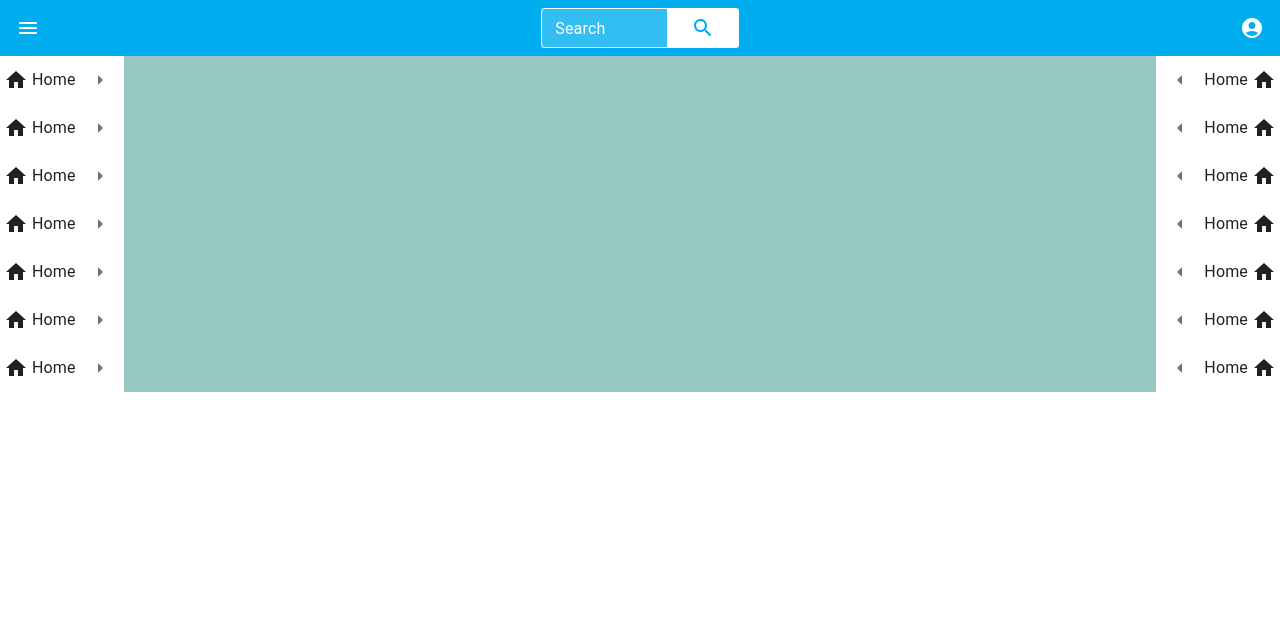
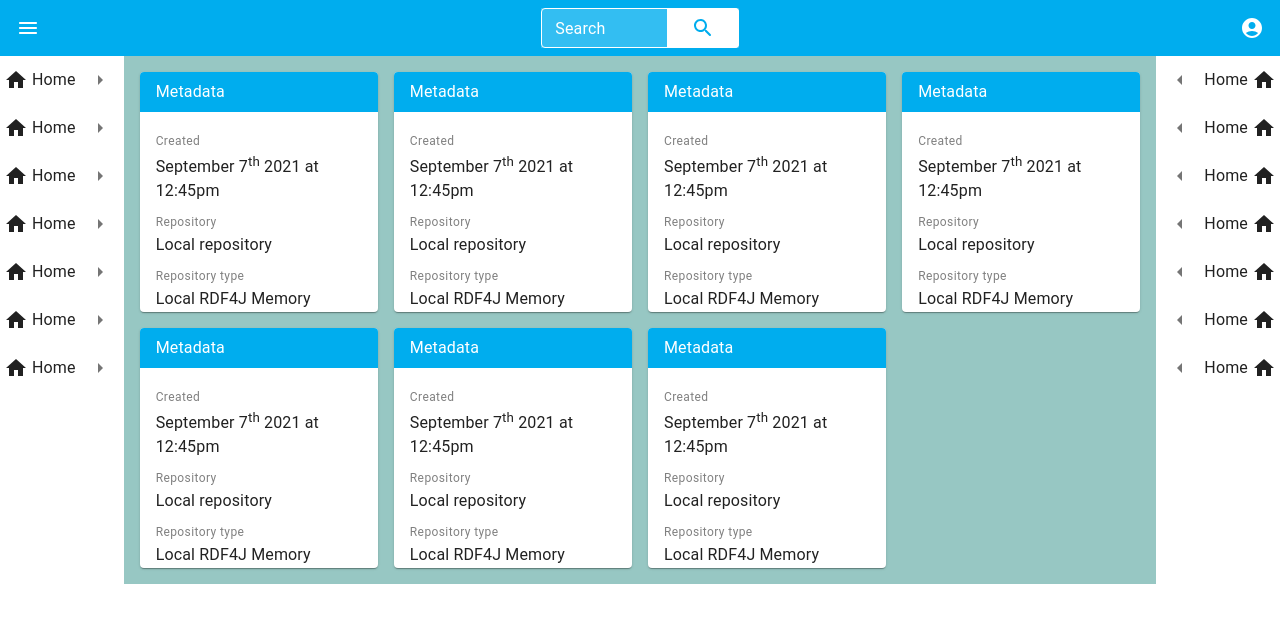
Before and after one commit to patrick-radulian/prototypes, a React (Create React App) app: page / in a window 1280 px wide. Shown: the top 622 px of the page. Built offline with nearby package versions, Linux system fonts and the light colour scheme.

Commit message:
First steps in setting up project-home

```diff
--- a/src/components/body/Body.tsx
+++ b/src/components/body/Body.tsx
@@ -1,12 +1,17 @@
 import React from "react";
 import Navbar from "components/navbar/Navbar";
 import Style from './Body.module.css'
+import ProjectHome from "routes/project-home/project-home";
 
 const Body = () => {
     return (
         <div className={Style.body}>
             <Navbar side="left"/>
-            <main className={Style.main}></main>
+
+            <main className={Style.main}>
+                <ProjectHome/>
+            </main>
+
             <Navbar side="right" />
         </div>
     )
--- /dev/null
+++ b/src/routes/project-home/project-home.tsx
@@ -0,0 +1,31 @@
+import { Button, Card, CardActions, CardContent, CardHeader, Grid, Tooltip, Typography } from "@mui/material";
+import InfoRoundedIcon from '@mui/icons-material/InfoRounded';
+
+function ProjectHome() {
+    return (
+        <Grid container spacing={2} columns={{ xs: 1, sm: 3, md: 4, xl: 6 }} p={2}>
+            {Array.from(Array(7)).map((_, i) => (
+                <Grid item sm={1} key={i}>
+                    <Card>
+                        <CardHeader sx={{background: "#00ADEE", py: 1}} title={<Typography color="white" fontSize={16}>Metadata</Typography>}/>
+
+                        <CardContent sx={{maxHeight: {xl: 400, sm: 200}, overflow: "auto"}}>
+                            <Typography color="GrayText" variant="caption">Created</Typography>
+                            <Typography gutterBottom>September 7<sup>th</sup> 2021 at 12:45pm</Typography>
+                            <Typography color="GrayText" variant="caption">Repository</Typography>
+                            <Typography gutterBottom>Local repository</Typography>
+                            <Typography color="GrayText" variant="caption">Repository type</Typography>
+                            <Typography gutterBottom>Local RDF4J Memory</Typography>
+                            <Typography color="GrayText" variant="caption">Project version</Typography>
+                            <Typography gutterBottom>8.2</Typography>
+                            <Typography color="GrayText" variant="caption">URI generation method</Typography>
+                            <Typography display="flex" alignItems="center">Increment <Tooltip title="https://preview.poolparty.biz/Astronomy/&lt;Increment&gt;"><InfoRoundedIcon sx={{mx: 1}} color="info" fontSize="small"/></Tooltip></Typography>
+                        </CardContent>
+                    </Card>
+                </Grid>
+            ))}
+        </Grid>
+    )
+}
+
+export default ProjectHome;
```
